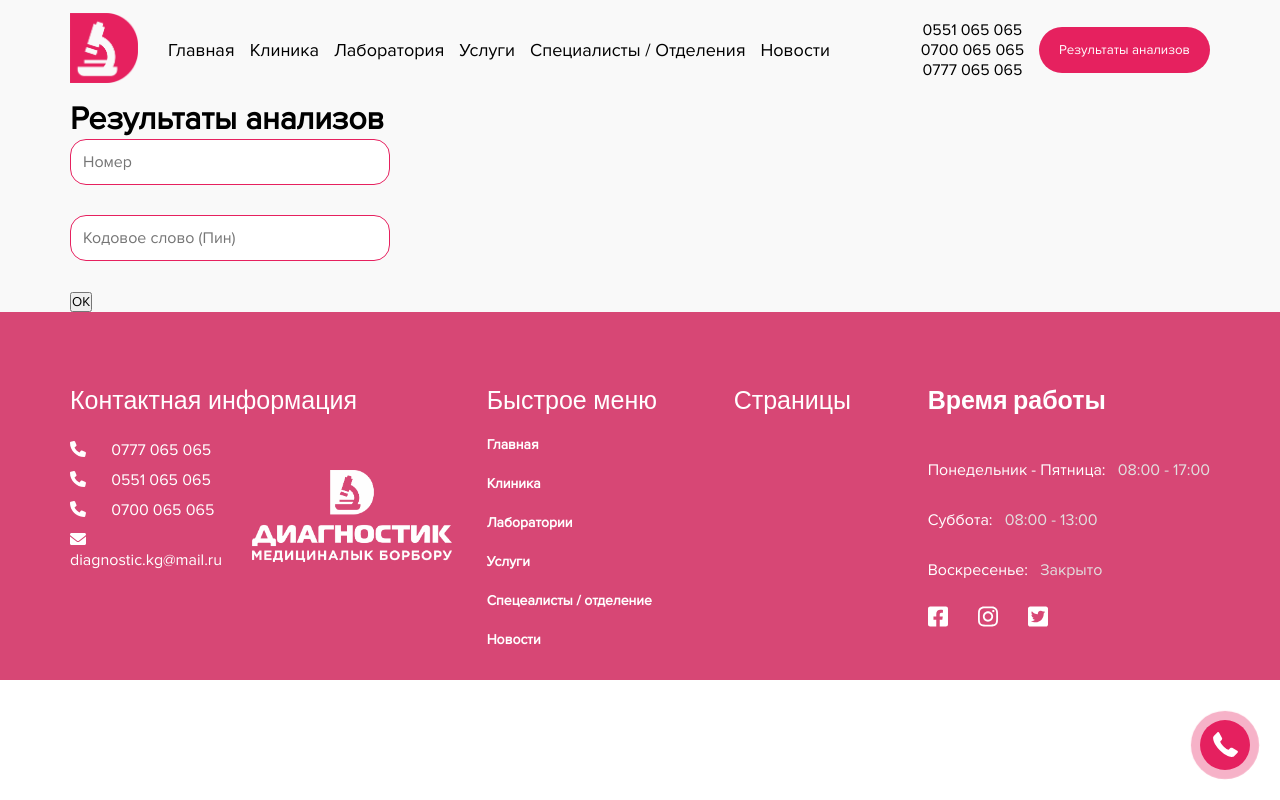
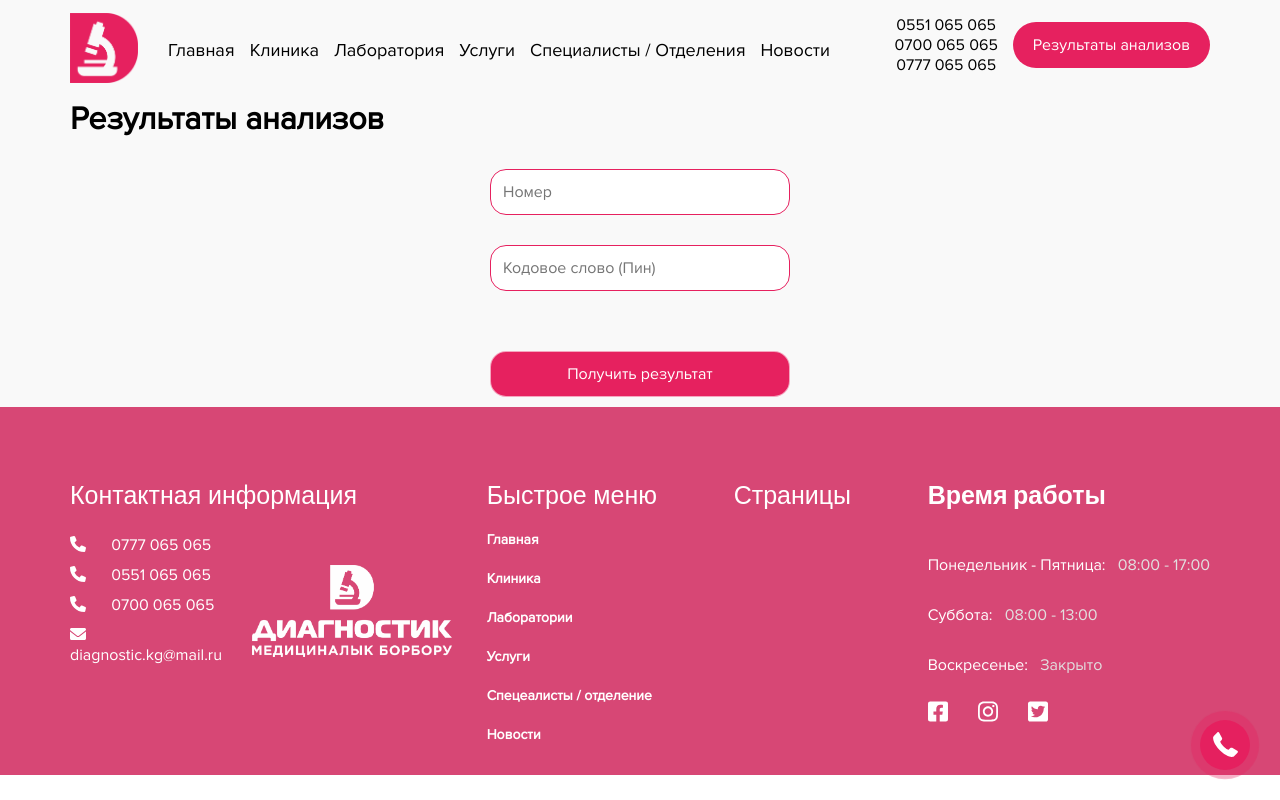
Before and after one commit to Romajon-c137/diagnostik, a Django app: page /result in a window 1280 px wide. Run offline with Django 4.2, Linux system fonts and the light colour scheme; data that the repository does not hold is empty; some libraries are stand-ins or nearby versions.

Commit message:
fixed pdf

```diff
--- a/project/apps/main/context_processors.py
+++ b/project/apps/main/context_processors.py
@@ -7,7 +7,7 @@
 from weasyprint import HTML
 
 from .forms import Form, ResultForm
-from .models import Page, Lab
+from .models import Page, Lab, Result
 
 
 def conf(request):
@@ -25,7 +25,10 @@
         if result_form.is_valid():
             try:
                 result = Lab.objects.get(oder_number=result_form.data['oder_number'], pin=result_form.data['pin'])
-                return render(request, 'result/index.html', {'result': result, 'result_form': result_form})
+                analisys = []
+                for i in result.list:
+                    analisys.append(Result.objects.filter(uid=i['uid']))
+                return render(request, 'result/index.html', {'result': result, 'analisys': analisys, 'result_form': result_form})
             except ObjectDoesNotExist:
                 return render(request, 'result/index.html', {'notexist': "Нет такой записи", 'result_form': result_form})
     else:
@@ -35,9 +38,12 @@
 
 def html_to_pdf_view(request, oder_number, pin):
     result = Lab.objects.get(oder_number=oder_number, pin=pin)
-    html_string = render_to_string('result/pdf_template.html', {'result': result})
+    analisys = []
+    for i in result.list:
+        analisys.append(Result.objects.filter(uid=i['uid']))
+    html_string = render_to_string('result/pdf_template.html', {'result': result, 'analisys': analisys})
 
-    html = HTML(string=html_string)
+    html = HTML(string=html_string, base_url=request.build_absolute_uri())
     html.write_pdf(target='/tmp/result.pdf')
 
     fs = FileSystemStorage('/tmp')
--- a/project/apps/main/models.py
+++ b/project/apps/main/models.py
@@ -55,29 +55,32 @@
     status = models.BooleanField(verbose_name="Обработана?", default=False)
 
 
+# class Result(models.Model):
+#     def __str__(self):
+#         return self.name
+#     class Meta:
+#         db_table = "result"
+#         verbose_name = "Result"
+#         verbose_name_plural = "Results"
+
+#     id = models.CharField(max_length=20, unique=True, primary_key=True)
+#     name = models.CharField(max_length=100)
+#     result = models.CharField(max_length=50)
+#     norm = models.CharField(max_length=50)
+
+
 class Result(models.Model):
-    # def __str__(self):
-    #     return self.name
-    # class Meta:
-    #     db_table = "result"
-    #     verbose_name = "Result"
-    #     verbose_name_plural = "Results"
-
-    # id = models.CharField(max_length=20, unique=True, primary_key=True)
-    # name = models.CharField(max_length=100)
-    # namein = models.CharField(max_length=50)
-    # result = models.CharField(max_length=50)
-    # norm = models.CharField(max_length=50)
 
     def __str__(self):
         return self.uid
 
     class Meta:
         db_table = "list"
-        verbose_name = "List"
-        verbose_name_plural = "Lists"
+        verbose_name = "Result"
+        verbose_name_plural = "Results"
 
     uid = models.CharField(max_length=40, unique=True, primary_key=True, verbose_name="Идентификатор")
+    name = models.CharField(blank=True, null=True, max_length=100, verbose_name="Название")
     result = models.JSONField(blank=True, null=True, verbose_name="Результат")
 
 
--- a/project/assets/css/base.css
+++ b/project/assets/css/base.css
@@ -88,7 +88,7 @@
   border-radius: 16px;
   height: 46px;
   width: 320px;
-  max-width: 400px;
+  max-width: 300px;
   padding-left: 12px;
 
   font-family: 'Proxima Nova';
@@ -121,6 +121,7 @@
 .result__modal-form button {
   margin-top: 30px;
   width: 100%;
+  max-width: 300px;
   background: #e6215f;
   border: 1px solid rgba(255, 255, 255, 0.6);
   box-sizing: border-box;
@@ -141,3 +142,23 @@
 .logo {
   height: 70px;
 }
+
+button {
+  cursor: pointer;
+  background: #3cb1e6;
+  border: 1px solid rgba(255, 255, 255, 0.6);
+  box-sizing: border-box;
+  border-radius: 16px;
+  font-family: 'Proxima Nova';
+  font-style: normal;
+  font-weight: 400;
+  font-size: 16px;
+  line-height: 19px;
+
+  display: flex;
+  align-items: center;
+  justify-content: center;
+  color: #FFFFFF;
+  padding: 10px 30px;
+  margin-bottom: 10px;
+}
--- a/project/templates/result/index.html
+++ b/project/templates/result/index.html
@@ -12,23 +12,25 @@
     </h1>
   </div>
   {% if result_form %}
-  <form action="" method="post">
+  <form action="" method="post" class="result__modal-form">
     {% csrf_token %} {{ result_form }}
-    <button type="submit" class="submit_button">OK</button>
+    <button type="submit" class="submit_button">Получить результат</button>
   </form>
   {% endif %} {% if result %}
   <div class="col-9 col-s-12">
     <div class="container">
       <h1>Результаты</h1>
       <h3>
-        Доставка результатов осуществляется автоматически после готовности.
+        Показ результатов осуществляется автоматически после готовности.
       </h3>
       <div class="aside">{% include 'result/pdf_template.html' %}</div>
-      <button
+
+      {% if result.status == 2 %}<button
         onclick="window.open(`download/{{result.oder_number}}/{{result.pin}}/`)"
       >
         Скачать результать
       </button>
+      {% endif %}
     </div>
   </div>
   {% endif %} {% if notexist %}
```
Also changed, not shown: project/templates/result/pdf_template.html (+41 -16 lines), project/assets/images/sign.png (added).
